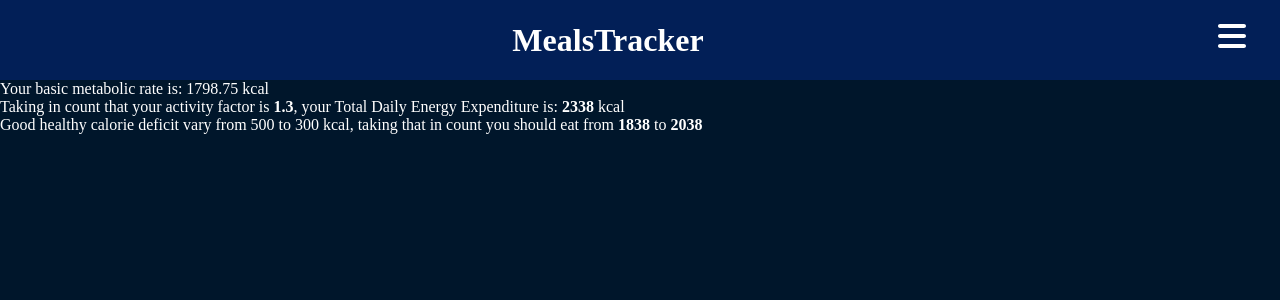
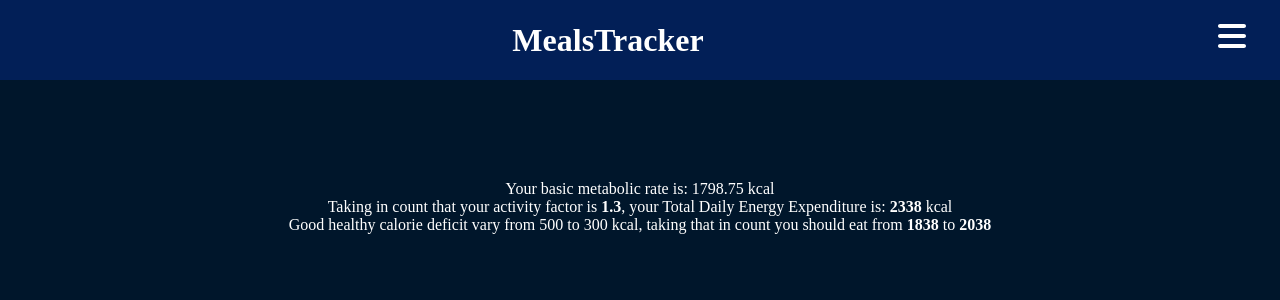
Before and after one commit to Yur3te/meals_tracker, a React (Create React App) app in the folder frontend/: page /info in a window 1280 px wide. Shown: the top 300 px of the page. Built offline with nearby package versions, Linux system fonts and the light colour scheme.

Commit message:
Added style

```diff
--- a/frontend/src/pages/Info.js
+++ b/frontend/src/pages/Info.js
@@ -1,10 +1,15 @@
 import React from "react";
 import BMRCalculations from "./../components/BMRCalculations";
+
+import './../style/App.css'
 
 function Info() {
   return (
     <div>
-      <BMRCalculations />
+      <div className="info">
+        <BMRCalculations />
+      </div>
+      {/* https://online.visual-paradigm.com/spreadsheet-editor/calculator/health/katch-mcardle-calculator/ */}
     </div>
   );
 }
```
